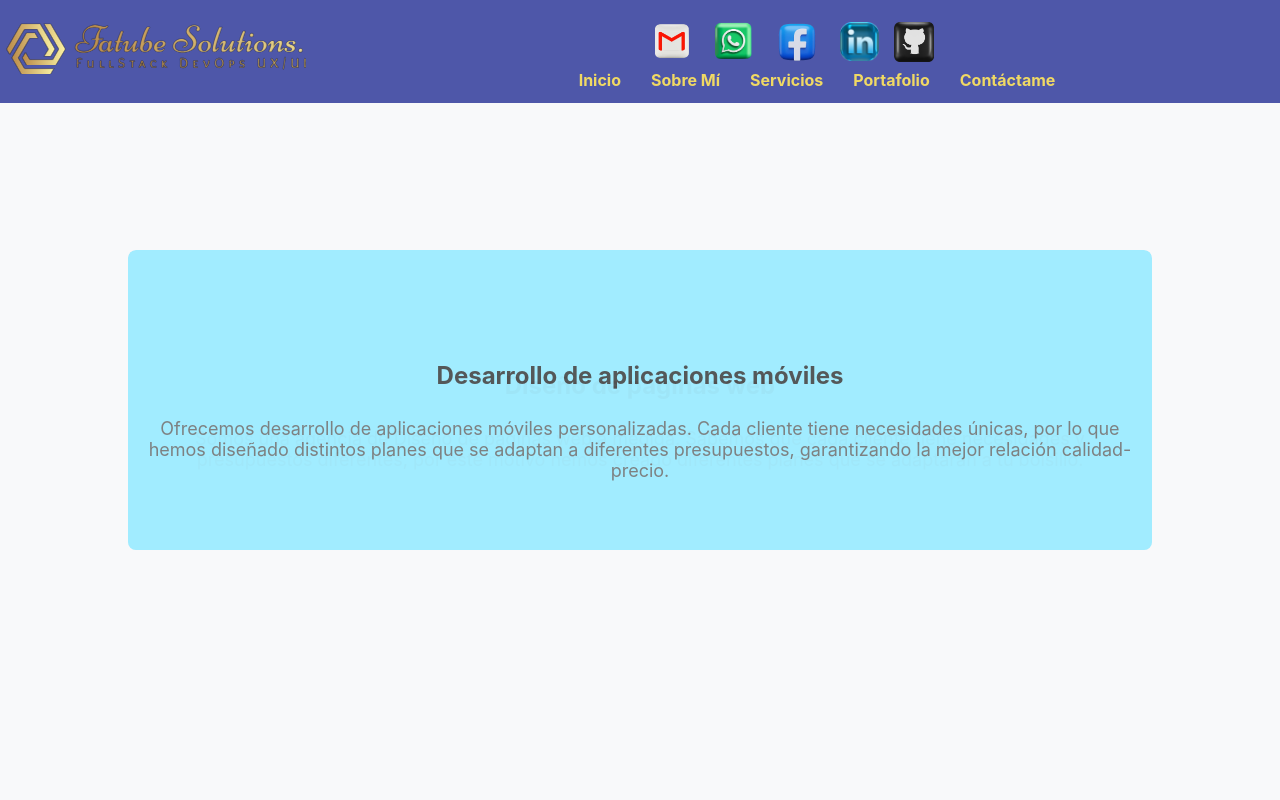
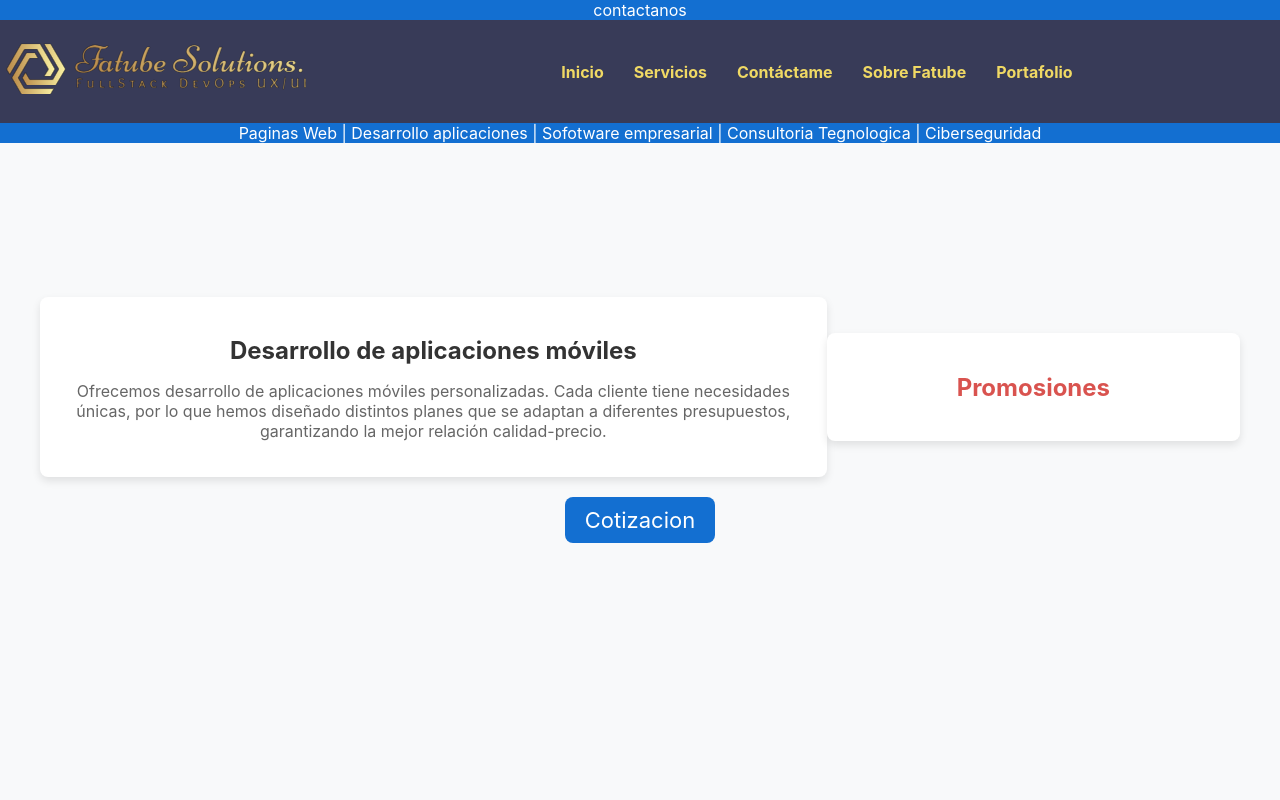
Before and after one commit to Ftuberquia/Fatube-Solutions, a React (Create React App) app in the folder fatubesolutions/: page / in a window 1280 px wide. Shown: the top 800 px of the page. Built offline with nearby package versions, Linux system fonts and the light colour scheme.

Commit message:
servicios navbar

```diff
--- a/fatubesolutions/src/components/Home.css
+++ b/fatubesolutions/src/components/Home.css
@@ -1,57 +1,97 @@
-/* Estilo básico para la sección */
+/* Estructura básica */
 .home-section {
   display: flex;
+  flex-direction: column;
+  align-items: center;
   justify-content: center;
-  align-items: center;
+  padding: 20px;
+  background-color: #f8f9fa;
   height: 100vh;
-  background-color: #f8f9fa;
 }
 
-/* Slider container */
-.slider {
-  position: relative;
-  width: 80%;
-  height: 300px;
-  overflow: hidden;
-  border-radius: 8px;
+/* Para alinear slider y card-sale horizontalmente */
+.slide-section {
+  display: flex;
+  justify-content: space-between;
+  align-items: center;
+  width: 100%;
+  max-width: 1200px;
+  margin-bottom: 20px;
+  /* Espacio entre el slide-section y el botón de cotización */
 }
 
-/* Estilos de cada slide */
+/* Slider styling */
+.slider {
+  flex: 2;
+  /* Ocupa más espacio que la card-sale */
+  padding: 20px;
+  background-color: #fff;
+  border-radius: 8px;
+  box-shadow: 0 4px 8px rgba(0, 0, 0, 0.1);
+}
+
 .slide {
-  position: absolute;
-  top: 0;
-  left: 0;
-  width: 100%;
-  height: 100%;
+  display: none;
   opacity: 0;
   transition: opacity 1s ease-in-out;
 }
 
 .slide.active {
+  display: block;
   opacity: 1;
 }
 
-/* Estilos de las tarjetas */
-.card {
-  background-color: rgb(146, 233, 255);
-  padding: 20px;
-  border-radius: 8px;
-  box-shadow: 0 4px 8px rgba(0, 0, 0, 0.1);
-  display: flex;
-  flex-direction: column;
-  justify-content: center;
-  align-items: center;
-  height: 100%;
+/* Tarjetas de servicio dentro del slider */
+.card-service {
   text-align: center;
 }
 
-.card h2 {
+.card-service h2 {
   font-size: 24px;
+  margin-bottom: 10px;
   color: #333;
-  margin-bottom: 10px;
 }
 
-.card p {
-  font-size: 18px;
+.card-service p {
+  font-size: 16px;
   color: #666;
 }
+
+/* Card-sale */
+.card-sale {
+  flex: 1;
+  /* Ocupa menos espacio que el slider */
+  padding: 20px;
+  background-color: #fff;
+  border-radius: 8px;
+  box-shadow: 0 4px 8px rgba(0, 0, 0, 0.1);
+  text-align: center;
+}
+
+.card-sale h1 {
+  font-size: 24px;
+  color: #d9534f;
+}
+
+/* Botón de cotización */
+.boton-cotiz {
+  padding: 10px 20px;
+  background-color: #136fd1;
+  color: white;
+  font-size: 22px;
+  font-weight: 400;
+  /* Peso normal por defecto */
+  text-align: center;
+  border-radius: 8px;
+  cursor: pointer;
+  transition: background-color 0.2s ease, transform 0.2s ease, font-weight 0.2s ease;
+}
+
+/* Efecto al pasar el cursor */
+.boton-cotiz:hover {
+  background-color: #21db31;
+  transform: scale(1.2);
+  /* Aumenta el tamaño del botón al pasar el cursor */
+  font-weight: 700;
+  /* Cambia el peso de la fuente a más gruesa */
+}
--- a/fatubesolutions/src/components/Home.js
+++ b/fatubesolutions/src/components/Home.js
@@ -40,19 +40,25 @@ const Home = () => {
 
   return (
     <section id="home" className="home-section">
-      <div className="slider">
+      <div className="slide-section">
+        <div className="slider">
         {slides.map((slide, index) => (
           <div
             key={index}
             className={`slide ${index === currentSlide ? 'active' : ''}`}
           >
-            <div className="card">
+            <div className="card-service">
               <h2>{slide.title}</h2>
               <p>{slide.description}</p>
             </div>
           </div>
         ))}
-      </div>
+       </div>
+        <div className="card-sale">
+          <h1>Promosiones</h1>
+        </div>
+        </div>
+        <div className="boton-cotiz">Cotizacion</div>
     </section>
   );
 };
--- a/fatubesolutions/src/components/Navbar.css
+++ b/fatubesolutions/src/components/Navbar.css
@@ -1,71 +1,109 @@
 nav {
-  background-color: rgba(6, 19, 134, 0.7); /* Fondo azul oscuro translúcido */
-  position: fixed; /* Fijar la barra de navegación */
-  width: 100%; /* Ancho completo */
-  z-index: 1000; /* Asegurarse de que esté por encima de otros elementos */
+  background-color: rgba(8, 12, 48, 0.8);
+  /* Fondo azul oscuro translúcido */
+  position: fixed;
+  /* Fijar la barra de navegación */
+  width: 100%;
+  /* Ancho completo */
+  z-index: 1000;
+  /* Asegurarse de que esté por encima de otros elementos */
 }
 
 .navbar {
-  display: flex; /* Usar flexbox para organizar el contenido */
-  align-items: center; /* Alinear verticalmente */
+  display: flex;
+  /* Usar flexbox para organizar el contenido */
+  align-items: center;
+  /* Alinear verticalmente */
   width: 100%;
 
 }
 
+.nav-container-contact {
+  background-color: #136fd1;
+  color: white;
+}
+
+
 .logo {
-  display: flex; /* Usar flexbox para centrar el logo */
+  display: flex;
+  /* Usar flexbox para centrar el logo */
   margin-right: 0;
 }
+
 .logo img {
-  max-width: 100%; /* Asegurarse de que el logo no exceda el contenedor */
-  height: auto; /* Mantener la relación de aspecto */
+  max-width: 100%;
+  /* Asegurarse de que el logo no exceda el contenedor */
+  height: auto;
+  /* Mantener la relación de aspecto */
 }
 
 .container-links {
   flex-grow: 1;
-  display: flex; /* Usar flexbox para la sección de enlaces */
-  flex-direction: column; /* Alinear los íconos y el menú en columna */
-  align-items: center; /* Alinear verticalmente */
+  display: flex;
+  /* Usar flexbox para la sección de enlaces */
+  flex-direction: column;
+  /* Alinear los íconos y el menú en columna */
+  align-items: center;
+  /* Alinear verticalmente */
 }
 
 .contact-links a {
-  margin-right: 15px; /* Espaciado entre los iconos de contacto */
-  display: inline-block; /* Para aplicar correctamente las transformaciones */
-  transition: transform 0.3s ease; /* Suavizar la transformación */
+  margin-right: 15px;
+  /* Espaciado entre los iconos de contacto */
+  display: inline-block;
+  /* Para aplicar correctamente las transformaciones */
+  transition: transform 0.3s ease;
+  /* Suavizar la transformación */
   padding: 0;
   border: none;
   outline: none;
 }
+
 .contact-links a img {
   display: inline-block;
-  margin: 0; /* Eliminar cualquier margen residual */
-  padding: 0; /* Eliminar cualquier padding */
-  vertical-align: middle; /* Alinea verticalmente el ícono */
+  margin: 0;
+  /* Eliminar cualquier margen residual */
+  padding: 0;
+  /* Eliminar cualquier padding */
+  vertical-align: middle;
+  /* Alinea verticalmente el ícono */
 }
 
 .icon-mail img {
-  width: 43px; /* Tamaño del ícono de correo */
-  height: 43px; /* Ajuste a proporciones específicas */
-  object-fit: cover; /* Ajusta este valor según lo que necesites */
+  width: 43px;
+  /* Tamaño del ícono de correo */
+  height: 43px;
+  /* Ajuste a proporciones específicas */
+  object-fit: cover;
+  /* Ajusta este valor según lo que necesites */
 }
+
 .icon-whatsapp img {
-  width: 41px; /* Tamaño del ícono de WhatsApp */
+  width: 41px;
+  /* Tamaño del ícono de WhatsApp */
   height: 41px;
   object-fit: cover;
 }
+
 .icon-facebook img {
-  width: 56px; /* Tamaño del ícono de Facebook */
+  width: 56px;
+  /* Tamaño del ícono de Facebook */
   height: 56px;
   object-fit: cover;
-  margin-bottom: 2px; /* Ajusta este valor según lo que necesites */
+  margin-bottom: 2px;
+  /* Ajusta este valor según lo que necesites */
 }
+
 .icon-linkedin img {
-  width: 39px; /* Tamaño del ícono de Facebook */
+  width: 39px;
+  /* Tamaño del ícono de Facebook */
   height: 39px;
   object-fit: cover;
 }
+
 .icon-github img {
-  width: 40px; /* Tamaño del ícono de Facebook */
+  width: 40px;
+  /* Tamaño del ícono de Facebook */
   height: 40px;
   object-fit: cover;
 }
@@ -75,6 +113,7 @@ nav {
   0% {
     transform: rotate(0deg);
   }
+
   100% {
     transform: rotate(360deg);
   }
@@ -86,31 +125,47 @@ nav {
 }
 
 .menu {
-  list-style-type: none; /* Eliminar viñetas de la lista */
-  margin: 0; /* Eliminar margen */
-  padding: 0; /* Eliminar padding */
-  display: flex; /* Usar flexbox para la lista */
+  list-style-type: none;
+  /* Eliminar viñetas de la lista */
+  margin: 0;
+  /* Eliminar margen */
+  padding: 0;
+  /* Eliminar padding */
+  display: flex;
+  /* Usar flexbox para la lista */
 }
 
 .menu li {
-  margin-left: 30px; /* Espaciado entre los elementos de la lista */
-  overflow: hidden; /* Evita que el navbar se ajuste a los cambios de tamaño del texto */
+  margin-left: 30px;
+  /* Espaciado entre los elementos de la lista */
+  overflow: hidden;
+  /* Evita que el navbar se ajuste a los cambios de tamaño del texto */
 }
 
 .menu a {
-  text-decoration: none; /* Eliminar subrayado */
-  color: #f0d964; /* Color dorado para el texto */
-  font-weight: bold; /* Texto en negrita */
-  transition: color 0.3s ease; /* Transición suave para el hover */
+  text-decoration: none;
+  /* Eliminar subrayado */
+  color: #f0d964;
+  /* Color dorado para el texto */
+  font-weight: bold;
+  /* Texto en negrita */
+  transition: color 0.3s ease;
+  /* Transición suave para el hover */
 }
+
 .menu li a {
-  font-size: 16px; /* Tamaño inicial del texto */
+  font-size: 16px;
+  /* Tamaño inicial del texto */
 }
 
 .menu a:hover {
-  color: #ffffff; /* Color blanco en hover */
-  font-size: 20px; /* Tamaño del texto al pasar el cursor */
+  color: #ffffff;
+  /* Color blanco en hover */
+  font-size: 20px;
+  /* Tamaño del texto al pasar el cursor */
 }
+
 .menu li a:hover {
-  transform: scale(1.3); /* Aumenta el tamaño del texto sin afectar al resto del navbar */
+  transform: scale(1.3);
+  /* Aumenta el tamaño del texto sin afectar al resto del navbar */
 }
--- a/fatubesolutions/src/components/Navbar.js
+++ b/fatubesolutions/src/components/Navbar.js
@@ -11,27 +11,29 @@ import './Navbar.css';
 const Navbar = () => {
   return (
     <nav>
+      <div className="nav-container-contact">contactanos</div>
       <div className="navbar">
         <div className="logo">
           <img src={logo} alt="Fatube Logo" />
         </div>
         <div className="container-links">
-          <div className="contact-links">
+          {/* <div className="contact-links">
             <a href="mailto:correo@example.com" className="icon-mail"><img src={mailIcon} alt="Correo" /></a>
             <a href="https://wa.me/1234567890" className="icon-whatsapp"><img src={whatsappIcon} alt="WhatsApp" /></a>
             <a href="https://facebook.com/tunombre" className="icon-facebook"><img src={facebookIcon} alt="Facebook" /></a>
             <a href="https://linkedin.com/in/tunombre" className="icon-linkedin"><img src={linkedinIcon} alt="LinkedIn" /></a>
             <a href="https://github.com/tunombre" className="icon-github"><img src={githubIcon} alt="GitHub" /></a>
-          </div>
+          </div> */}
           <ul className="menu">
             <li><a href="#home">Inicio</a></li>
-            <li><a href="#about">Sobre Mí</a></li>
             <li><a href="#services">Servicios</a></li>
+            <li><a href="#contact">Contáctame</a></li>
+            <li><a href="#about">Sobre Fatube</a></li>
             <li><a href="#portfolio">Portafolio</a></li>
-            <li><a href="#contact">Contáctame</a></li>
           </ul>
         </div>
       </div>
+      <div className="nav-container-contact">Paginas Web | Desarrollo aplicaciones | Sofotware empresarial | Consultoria Tegnologica | Ciberseguridad</div>
     </nav>
   );
 };
```
